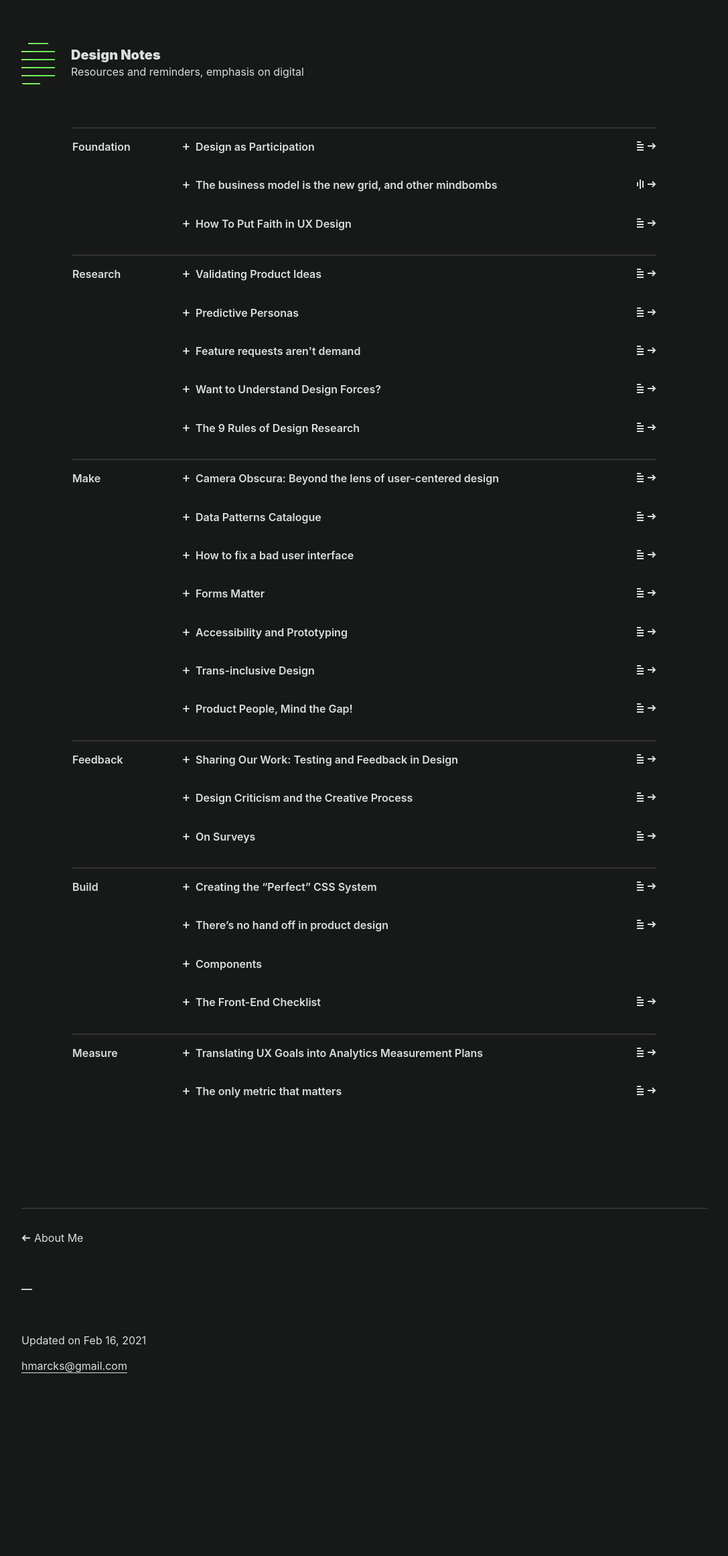
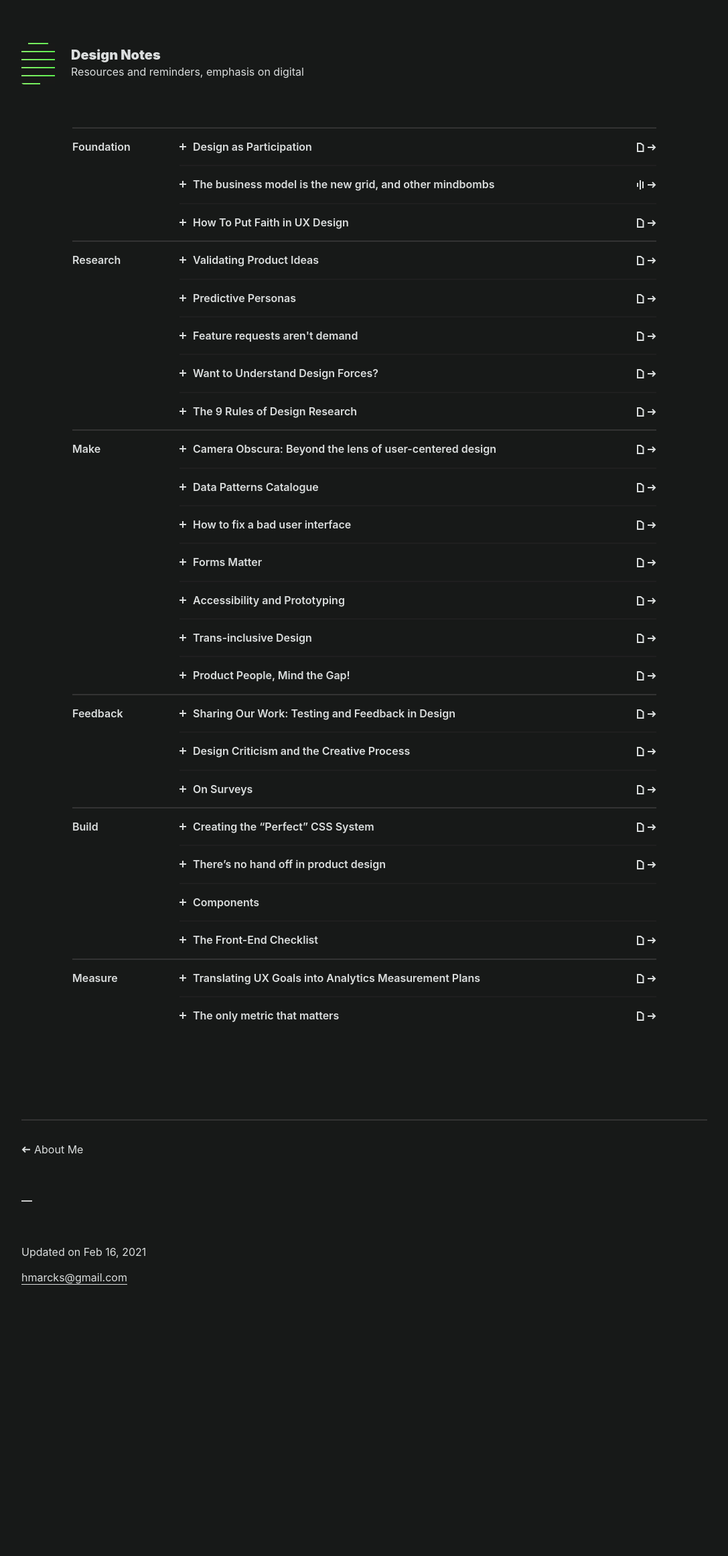
Before and after one commit to hmarcks/hmarcks.github.io, a Jekyll site: the page built from resources/index.html, in a window 1280 px wide. Shown: the whole page at 67% size, without its empty margins (96-1183 px from the left). Built offline with Jekyll 4.4.1, drawn with Linux system fonts in a browser that asks for light colours; after the commit the page ends 2191 px from its top, so only the background shows below that.

Commit message:
adjust icons

```diff
--- a/_includes/resources-item.html
+++ b/_includes/resources-item.html
@@ -14,8 +14,8 @@
   </div>
   {% if post.type. contains 'article' %}
     <div>
-      <a class="bn" href="{{ post.link-external }}">
-        <svg width="29" height="14" viewBox="0 0 29 14" aria-hidden="true" fill="none" xmlns="http://www.w3.org/2000/svg"><path fill-rule="evenodd" clip-rule="evenodd" d="M23.7 2.3L28.42 7l-4.7 4.7-1.42-1.4L24.6 8H16V6h8.59l-2.3-2.3 1.42-1.4zM0 4h10v2H0V4zM0 0h6v2H0V0zM0 8h10v2H0V8zM0 12h10v2H0v-2z" fill="#DBDEDE"/></svg>
+      <a class="r-link bn" href="{{ post.link-external }}">
+        <svg width="29" height="14" viewBox="0 0 29 14" aria-hidden="true" fill="none" xmlns="http://www.w3.org/2000/svg"><path fill-rule="evenodd" clip-rule="evenodd" d="M23.7 2.3L28.42 7l-4.7 4.7-1.42-1.4L24.6 8H16V6h8.59l-2.3-2.3 1.42-1.4zM0 0h5.83l4.67 3.5V14H0V0zm2 2v10h6.5V4.5L5.17 2H2z" fill="#DBDEDE"/></svg>
         <span class="sr-only">
           Go to article: {{ post.title }}
         </span>
@@ -23,7 +23,7 @@
     </div>
   {% elsif post.type. contains 'podcast' %}
     <div>
-      <a class="bn" href="{{ post.link-external }}">
+      <a class="r-link bn" href="{{ post.link-external }}">
         <svg width="29" height="14" viewBox="0 0 29 14" aria-hidden="true" fill="none" xmlns="http://www.w3.org/2000/svg"><path fill-rule="evenodd" clip-rule="evenodd" d="M8 12V2h2v10H8zM23.7 2.3L28.42 7l-4.7 4.7-1.42-1.4L24.6 8H16V6h8.59l-2.3-2.3 1.42-1.4zM4 14V0h2v14H4zM0 10V4h2v6H0z" fill="#DBDEDE"/></svg>
         <span class="sr-only">
           Go to podcast: {{ post.title }}
@@ -33,38 +33,3 @@
   {% endif %}
 
 </article>
-
-
-<!-- <article class="r-post relative pb3 mb3">
-
-  <h3 class="ma0 ml4 f5 fw5">
-    {% if post.link-external contains '/' %}
-      <a class="bn" href="{{ post.link-external }}">
-        {{ post.title }}
-      </a>
-    {% else %}
-      {{ post.title }}
-    {% endif %}
-  </h3>
-
-  <div class="note-btn mr2 js-expandmore" data-hideshow-prefix-class="animated">
-    <span class="sr-only">Expand</span>
-  </div>
-  <div class="js-to_expand mw6 ml4">
-    {{ post.content }}
-    <footer class="f6 resources__footer">
-      {{ post.author }}
-    </footer>
-  </div>
-
-</article> -->
-
-
-<!--
-
-- heading
-  - expand
-    - expanded content
-  - link
-
--->
--- a/_scss/base.scss
+++ b/_scss/base.scss
@@ -104,12 +104,13 @@ nav {
 }
 
 .animated-expandmore__button {
+  position: relative;
   display: inline-flex;
   text-align: left;
   line-height: 1.4;
   background: none;
   border: none;
-  padding: 0;
+  padding: 0 0 0 1.25rem;
   margin: 0;
   color: $text-color;
   font-family: inherit;
@@ -125,20 +126,20 @@ nav {
 }
 .animated-expandmore__button:before {
   content: '';
-  background: url('/assets/images/icons/icon-add-naked.svg') no-repeat;
-  position: relative;
-  top: 1px;
-  width: 20px;
-  height: 20px;
+  background: url('/assets/images/icons/plus.svg') no-repeat;
+  position: absolute;
+  top: 6px;
+  left: 0;
+  width: 10px;
+  height: 10px;
   flex-shrink: 0;
-  margin-right: 0.25rem;
 }
 .animated-expandmore__button[aria-expanded=true]:before,
 .animated-expandmore__button[data-expanded=true]:before {
   content: '';
-  background: url('/assets/images/icons/icon-subtract-naked.svg') no-repeat;
-  width: 20px;
-  height: 20px;
+  background: url('/assets/images/icons/minus.svg') no-repeat;
+  width: 10px;
+  height: 10px;
 }
 
 /* This is the opened state */
@@ -240,16 +241,20 @@ nav {
 .r-category {
   flex-shrink: 0;
 }
+.r-link {
+  position: relative;
+  top: 2px;
+}
 .r-content {
-  margin-left: 1.6rem;
+  margin-left: 1.3rem;
 }
-/*.r-post {
-  border-bottom: 1px solid #000;
+.r-post {
+  border-bottom: 2px solid #1f1f1f;
 }
 .r-post:last-of-type {
   border-bottom: none;
   padding-bottom: 0;
-}*/
+}
 
 .resources__footer {
   color: #9e9e9e;
--- a/index.html
+++ b/index.html
@@ -15,7 +15,9 @@ title: Hunter Marcks
           </span>
         </h1>
         <div class="mb4">
-          <span class="js-expandmore f6 f5-ns" data-hideshow-prefix-class="animated">MORE</span>
+          <span class="js-expandmore f6 f5-ns" data-hideshow-prefix-class="animated">
+            MORE
+          </span>
           <div class="js-to_expand">
             <p class="mt3 mb3">The three main products I work on:</p>
             <ul class="list mt0 pl0">
```
Also changed, not shown: assets/images/icons/minus.svg (added), assets/images/icons/plus.svg (added).
